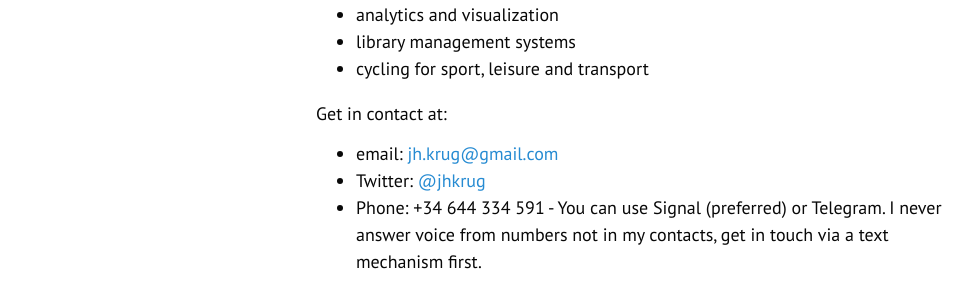
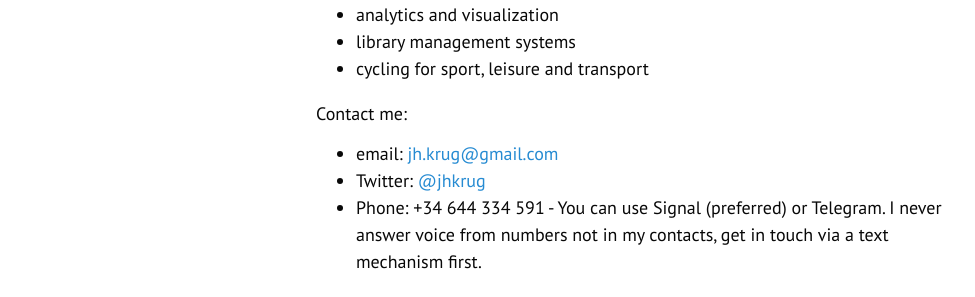
Before and after one commit to jhkrug/jhkrug.github.io, a Jekyll site: the page built from about.md, in a window 1280 px wide and 900 px high, scrolled down 892 px. Shown: the part 158-455 px from the top of the window, without its empty margins (0-975 px from the left). Built offline with Jekyll 4.4.1, drawn with Linux system fonts in a browser that asks for light colours.

```diff
--- a/about.md
+++ b/about.md
@@ -3,9 +3,10 @@ layout: page
 title: About me
 ---
 
-[![My long-lost sibling](/public/images/jhk.jpg "Mylong-lost sibling")](/public/images/jhk.jpg) _My long-lost sibling_
+[![My long-lost sibling](/public/images/jhk.jpg "My long-lost sibling")](/public/images/jhk.jpg) _My long-lost sibling_
 
-Since July 2023, I'm working at [SUSE](https://suse.com) on the Rancher cloud infrastructure products technical documentation team.
+Since July 2023, I'm working at [SUSE](https://suse.com) on the Rancher cloud
+infrastructure products technical documentation team.
 
 I used to work at [Lancaster University](http://www.lancaster.ac.uk) in the
 [Library](http://lancaster.ac.uk/library) as part of the Digital Innovation
@@ -13,8 +14,8 @@ team where I did things with library systems and analytics. From April 2017,
 until June 2022, I occasionally worked as a consultant in library systems and
 analytics.
 
-I started up [libtics.org](https://libtics.netlify.app) based on a project with the
-University of Leeds. It's still available, and is CC licensed, but not
+I started up [libtics.org](https://libtics.netlify.app) based on a project with
+the University of Leeds. It's still available, and is CC licensed, but not
 currently active.
 
 I'm interested in:
@@ -27,7 +28,7 @@ I'm interested in:
 - library management systems
 - cycling for sport, leisure and transport
 
-Get in contact at:
+Contact me:
 
 - email: [jh.krug@gmail.com](mailto:jh.krug@gmail.com)
 - Twitter: [@jhkrug](https://twitter.com/jhkrug)
@@ -55,7 +56,8 @@ My main bicycle is a lovely purple Soma Double Cross.
 ![Soma Double Cross](/public/images/sdc.jpg "Soma Double Cross")
 _Soma Double Cross_
 
-I also have a Brompton. Sometimes, I cycle it to inappropriate places for its strengths.
+I also have a Brompton. Sometimes, I cycle it to inappropriate places for its
+strengths.
 
 ![Brompton](/public/images/brompton.jpg "My Brompton at about 3000 m, going up Pico Veleta")
 _My Brompton at about 3000 m, going up Pico Veleta_
```
Also changed, not shown: 1 other file.
